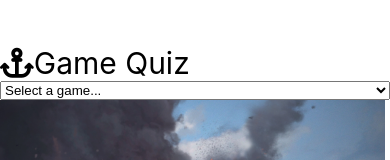
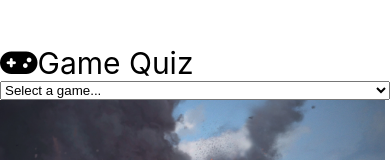
Before and after one commit to 23040366-ZheZhi/submissionc346, a React Native app: screen / in a window 390 px wide. Shown: the top 160 px of the page. Built offline with nearby package versions, Linux system fonts and the light colour scheme.

Commit message:
Commit change #1

```diff
--- a/App.js
+++ b/App.js
@@ -9,7 +9,7 @@ const Title = ({line}) => {
   return(
     <View style={{ marginTop: 25}}>
       <Text style={{fontSize: 30}}>
-        <FontAwesome6 name='anchor' size={30}/>
+        <FontAwesome6 name='gamepad' size={30}/>
         {line}</Text>
     </View>
   );
```
